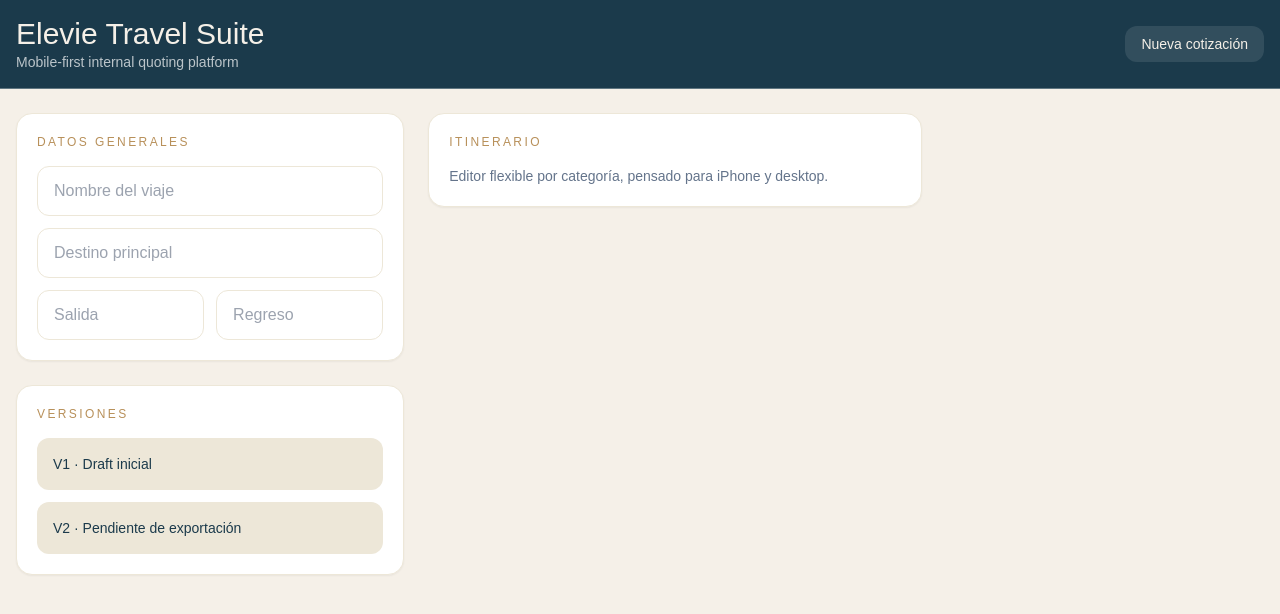
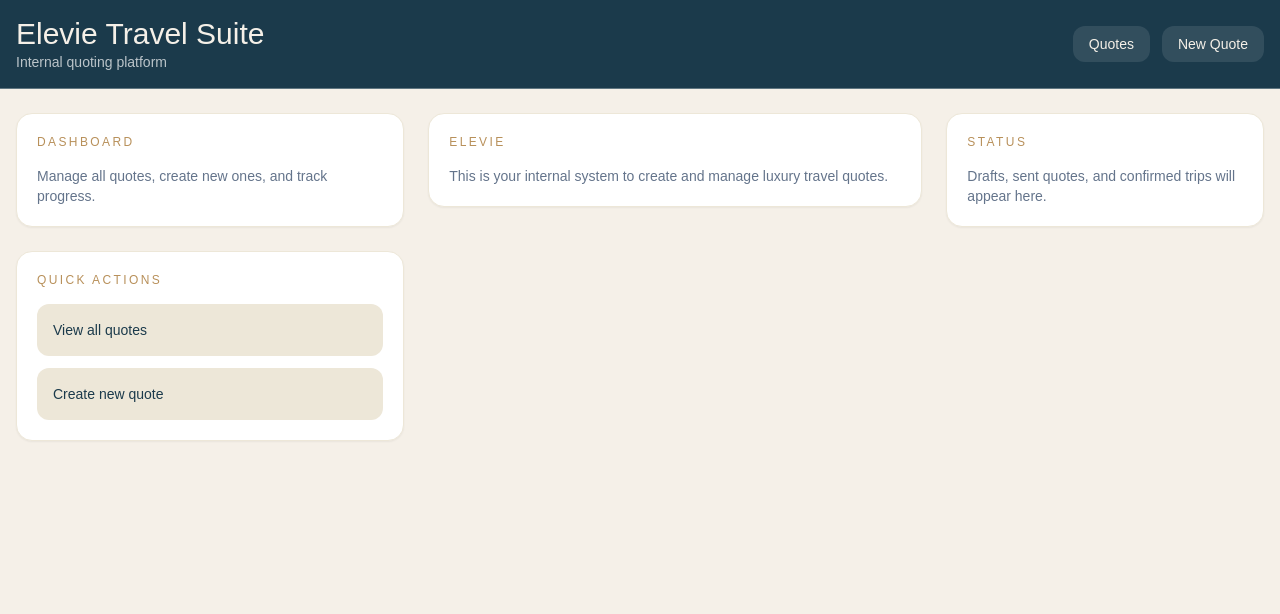
Before and after one commit to AlexisWUS/elevie-travel-suite, a Next.js app: page / in a window 1280 px wide. Shown: the top 614 px of the page. Built offline with nearby package versions, Linux system fonts and the light colour scheme.

Commit message:
Update header and section titles in Home component

```diff
--- a/src/app/page.tsx
+++ b/src/app/page.tsx
@@ -1,4 +1,5 @@
 import React from "react";
+import Link from "next/link";
 
 function SectionCard({
   title,
@@ -20,69 +21,87 @@ function SectionCard({
 export default function Home() {
   return (
     <main className="min-h-screen bg-elevie-sand pb-24">
+
+      {/* HEADER */}
       <header className="sticky top-0 z-10 border-b border-white/30 bg-elevie-ink px-4 py-4 text-elevie-sand">
         <div className="mx-auto flex max-w-7xl items-center justify-between">
+
           <div>
             <h1 className="text-2xl md:text-3xl">
               Elevie Travel Suite
             </h1>
             <p className="text-sm text-white/70">
-              Mobile-first internal quoting platform
+              Internal quoting platform
             </p>
           </div>
-          <button className="rounded-xl bg-white/10 px-4 py-2 text-sm">
-            Nueva cotización
-          </button>
+
+          {/* 🔥 BOTONES NUEVOS */}
+          <div className="flex gap-3">
+            <Link
+              href="/quotes"
+              className="rounded-xl bg-white/10 px-4 py-2 text-sm hover:bg-white/20 transition"
+            >
+              Quotes
+            </Link>
+
+            <Link
+              href="/quotes/new"
+              className="rounded-xl bg-white/10 px-4 py-2 text-sm hover:bg-white/20 transition"
+            >
+              New Quote
+            </Link>
+          </div>
+
         </div>
       </header>
 
+      {/* CONTENIDO */}
       <div className="mx-auto grid max-w-7xl gap-6 px-4 py-6 md:grid-cols-[1.1fr_1.4fr_0.9fr]">
 
+        {/* IZQUIERDA */}
         <div className="space-y-6">
-          <SectionCard title="Datos generales">
-            <div className="grid gap-3">
-              <input
-                className="rounded-xl border border-elevie-mist px-4 py-3"
-                placeholder="Nombre del viaje"
-              />
-              <input
-                className="rounded-xl border border-elevie-mist px-4 py-3"
-                placeholder="Destino principal"
-              />
-              <div className="grid grid-cols-2 gap-3">
-                <input
-                  className="rounded-xl border border-elevie-mist px-4 py-3"
-                  placeholder="Salida"
-                />
-                <input
-                  className="rounded-xl border border-elevie-mist px-4 py-3"
-                  placeholder="Regreso"
-                />
-              </div>
-            </div>
+          <SectionCard title="Dashboard">
+            <p className="text-sm text-slate-500">
+              Manage all quotes, create new ones, and track progress.
+            </p>
           </SectionCard>
 
-          <SectionCard title="Versiones">
-            <div className="space-y-3 text-sm">
-              <div className="rounded-xl bg-elevie-mist p-4">
-                V1 · Draft inicial
-              </div>
-              <div className="rounded-xl bg-elevie-mist p-4">
-                V2 · Pendiente de exportación
-              </div>
+          <SectionCard title="Quick Actions">
+            <div className="flex flex-col gap-3">
+              <Link
+                href="/quotes"
+                className="rounded-xl bg-elevie-mist p-4 text-sm hover:bg-gray-200"
+              >
+                View all quotes
+              </Link>
+
+              <Link
+                href="/quotes/new"
+                className="rounded-xl bg-elevie-mist p-4 text-sm hover:bg-gray-200"
+              >
+                Create new quote
+              </Link>
             </div>
           </SectionCard>
         </div>
 
+        {/* CENTRO */}
         <div>
-          <SectionCard title="Itinerario">
+          <SectionCard title="Elevie">
             <p className="text-sm text-slate-500">
-              Editor flexible por categoría, pensado para iPhone y desktop.
+              This is your internal system to create and manage luxury travel quotes.
             </p>
           </SectionCard>
         </div>
 
-        <div className="hidden md:block"></div>
+        {/* DERECHA */}
+        <div className="hidden md:block">
+          <SectionCard title="Status">
+            <p className="text-sm text-slate-500">
+              Drafts, sent quotes, and confirmed trips will appear here.
+            </p>
+          </SectionCard>
+        </div>
 
       </div>
 
```
